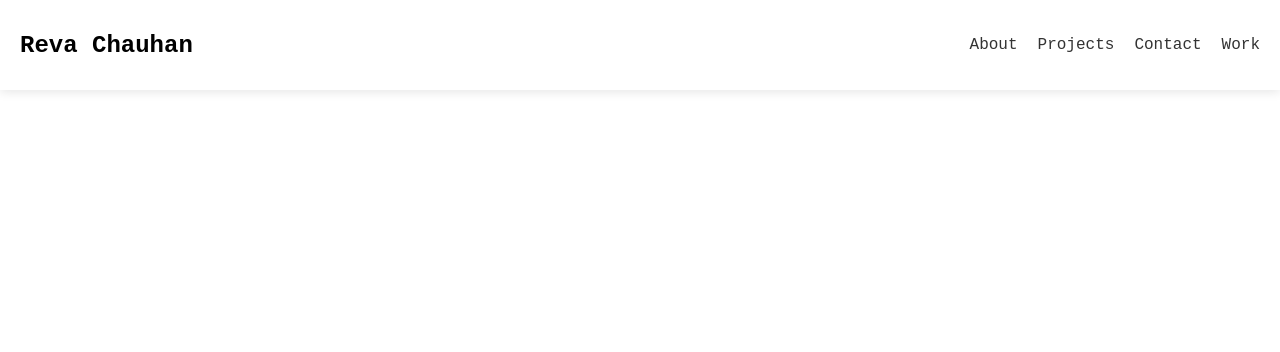
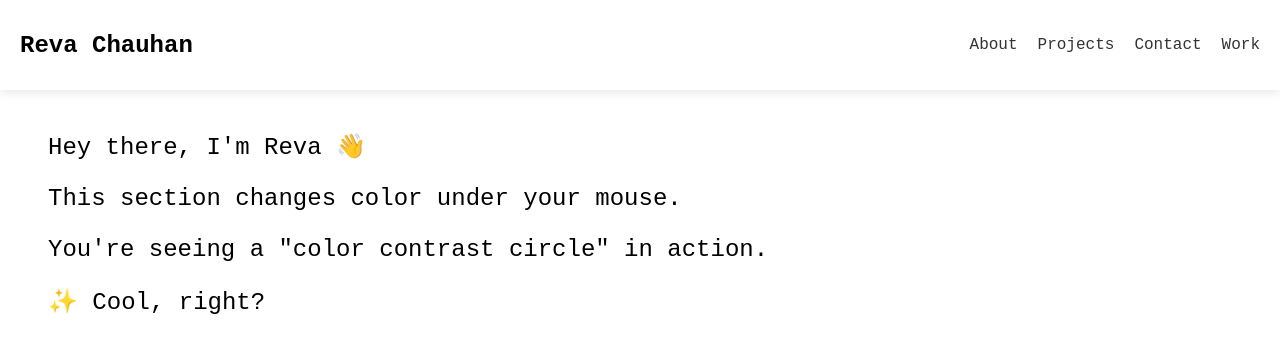
Before and after one commit to RevaLaxmi/RevaWP, a Next.js app: page /about in a window 1280 px wide. Shown: the top 352 px of the page. Built offline with nearby package versions, Linux system fonts and the light colour scheme.

Commit message:
color contrast version 1

```diff
--- a/src/components/SpotlightReveal.tsx
+++ b/src/components/SpotlightReveal.tsx
@@ -3,12 +3,13 @@
 import React, { useEffect, useState } from 'react';
 
 const SpotlightReveal: React.FC = () => {
-  const [mousePosition, setMousePosition] = useState({ x: -9999, y: -9999 }); // start off-screen
+  const [mousePosition, setMousePosition] = useState({ x: -200, y: -200 });
 
   useEffect(() => {
     const handleMouseMove = (e: MouseEvent) => {
       setMousePosition({ x: e.clientX, y: e.clientY });
     };
+
     window.addEventListener('mousemove', handleMouseMove);
     return () => window.removeEventListener('mousemove', handleMouseMove);
   }, []);
@@ -21,31 +22,33 @@ const SpotlightReveal: React.FC = () => {
         backgroundColor: 'white',
         color: 'black',
         overflow: 'hidden',
+        fontSize: '1.5rem',
+        padding: '3rem',
       }}
     >
-      {/* The text layer, hidden by default */}
+      {/* The color contrast circle */}
       <div
         style={{
-          position: 'absolute',
-          inset: 0,
-          padding: '3rem',
-          fontSize: '1.5rem',
-          backgroundColor: 'black',
-          color: 'white',
-          maskImage: `radial-gradient(circle 150px at ${mousePosition.x}px ${mousePosition.y}px, white 0%, transparent 100%)`,
-          WebkitMaskImage: `radial-gradient(circle 150px at ${mousePosition.x}px ${mousePosition.y}px, white 0%, transparent 100%)`,
-          transition: 'mask-image 0.1s ease',
+            position: 'absolute',
+            top: mousePosition.y - 100,
+            left: mousePosition.x - 100,
+            width: 200,
+            height: 200,
+            borderRadius: '50%',
+            backgroundColor: 'white', // <-- change this
+            mixBlendMode: 'difference',
+            pointerEvents: 'none',
+            zIndex: 2,
         }}
-      >
+        />
+
+
+      {/* The text content below it */}
+      <div style={{ position: 'relative', zIndex: 1 }}>
         <p>Hey there, I'm Reva 👋</p>
-        <p>This section lights up as you explore it with your mouse.</p>
-        <p>You're reading this through a "contrast circle" effect.</p>
-        <p>✨ Neat, right?</p>
-      </div>
-
-      {/* Optional: white background for fallback */}
-      <div style={{ padding: '3rem', fontSize: '1.5rem', opacity: 0 }}>
-        <p>Fallback text if masking is unsupported</p>
+        <p>This section changes color under your mouse.</p>
+        <p>You're seeing a "color contrast circle" in action.</p>
+        <p>✨ Cool, right?</p>
       </div>
     </div>
   );
```
